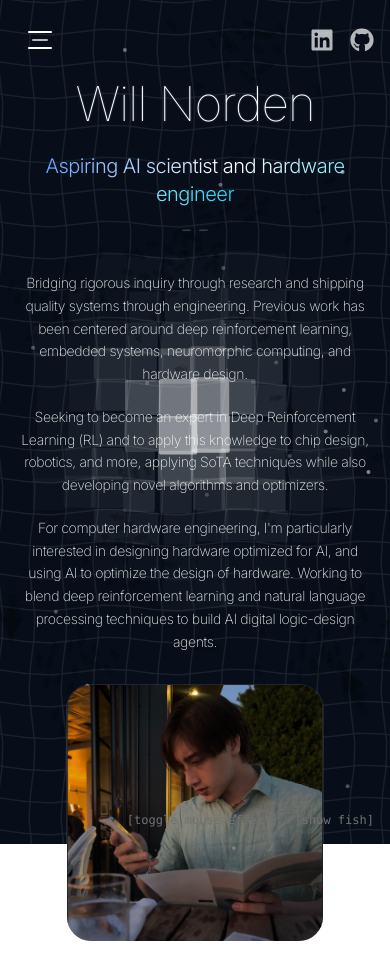
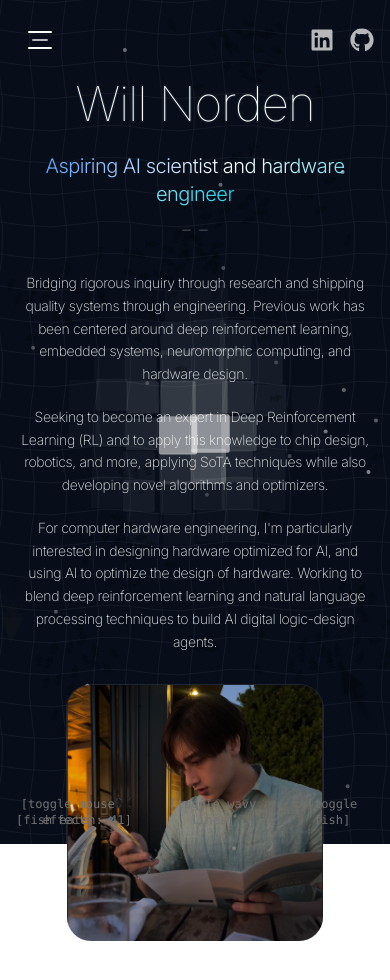
Before and after one commit to WillForEternity/PersonalWebsite, a React (Vite) app: page / in a window 390 px wide. Shown: the top 980 px of the page. Built offline with nearby package versions, Linux system fonts and the light colour scheme; the HTML template or start-up script is replaced by a standard one.

Commit message:
added fish toggle state and removed buggy button in writings section

```diff
--- a/src/App.jsx
+++ b/src/App.jsx
@@ -11,8 +11,10 @@ function App() {
   const [currentView, setCurrentView] = useState('home');
   const [selectedArticle, setSelectedArticle] = useState(null); // For article view
   const [isMouseEffectEnabled, setIsMouseEffectEnabled] = useState(true);
-  const [isFishEffectEnabled, setIsFishEffectEnabled] = useState(true);
-  const [areFishHidden, setAreFishHidden] = useState(true);
+  const [areWavyLinesEnabled, setAreWavyLinesEnabled] = useState(true);
+  // Fish visibility cycles: dark -> visible -> disappeared -> dark
+  const [fishVisibility, setFishVisibility] = useState('dark');
+  const [fishEatenCount, setFishEatenCount] = useState(0);
   const [isContentVisible, setIsContentVisible] = useState(false);
 
   useEffect(() => {
@@ -84,10 +86,19 @@ function App() {
   return (
     <div className="relative min-h-screen text-neutral-300 antialiased selection:bg-cyan-300 selection:text-cyan-900">
       {/* Hide wavy grid background in writings mode */}
-      {!isInWritingsMode && <Background isEffectEnabled={isMouseEffectEnabled} />}
+      {!isInWritingsMode && (
+        <Background
+          isEffectEnabled={isMouseEffectEnabled}
+          areWavyLinesEnabled={areWavyLinesEnabled}
+        />
+      )}
       {/* Show a simple dark background when in writings mode (no grid) */}
       {isInWritingsMode && <div className="fixed inset-0 bg-[#070e1a]" style={{ zIndex: 0 }} />}
-      <FishBackground isEffectEnabled={isFishEffectEnabled} areFishHidden={areFishHidden} />
+      <FishBackground
+        isEffectEnabled={fishVisibility !== 'off'}
+        areFishHidden={fishVisibility === 'dark'}
+        onFishEaten={() => setFishEatenCount((c) => c + 1)}
+      />
 
       {/* Main content layer */}
       <div className="relative z-10">
@@ -108,11 +119,26 @@ function App() {
           [toggle mouse effect]
         </button>
         <button
-          onClick={() => setAreFishHidden(!areFishHidden)}
+          onClick={() => setAreWavyLinesEnabled(!areWavyLinesEnabled)}
           className="text-neutral-500 hover:text-white text-xs font-mono transition-colors duration-200"
         >
-          [{areFishHidden ? 'show fish' : 'hide fish'}]
+          [toggle wavy lines]
         </button>
+        <button
+          onClick={() =>
+            setFishVisibility((prev) =>
+              prev === 'dark' ? 'visible' : prev === 'visible' ? 'off' : 'dark'
+            )
+          }
+          className="text-neutral-500 hover:text-white text-xs font-mono transition-colors duration-200"
+        >
+          [toggle fish]
+        </button>
+      </div>
+
+      {/* Fish eaten counter */}
+      <div className="fixed bottom-4 left-4 z-50 text-neutral-500 text-xs font-mono">
+        [fish eaten: {fishEatenCount}]
       </div>
     </div>
   );
--- a/src/components/ArticleView.jsx
+++ b/src/components/ArticleView.jsx
@@ -187,34 +187,8 @@ const ArticleView = ({ article, onBack }) => {
 
   return (
     <div className="min-h-screen relative z-10">
-      {/* Top navigation bar - positioned to avoid hamburger menu */}
-      <motion.div
-        initial={{ opacity: 0, y: -20 }}
-        animate={{ opacity: 1, y: 0 }}
-        transition={{ duration: 0.4 }}
-        className="fixed top-0 left-0 right-0 z-30 px-4 sm:px-8 py-4 sm:py-6"
-      >
-        {/* Offset to avoid hamburger menu (left side) */}
-        <div className="ml-16 sm:ml-20">
-          <button
-            onClick={onBack}
-            className="group flex items-center gap-2 text-white/60 hover:text-white transition-colors duration-200"
-          >
-            <svg
-              className="w-5 h-5 group-hover:-translate-x-1 transition-transform duration-200"
-              fill="none"
-              viewBox="0 0 24 24"
-              stroke="currentColor"
-            >
-              <path strokeLinecap="round" strokeLinejoin="round" strokeWidth={1.5} d="M15 19l-7-7 7-7" />
-            </svg>
-            <span className="text-sm font-light">Back to Writings</span>
-          </button>
-        </div>
-      </motion.div>
-
       {/* Article content */}
-      <div className="px-4 sm:px-8 pt-24 sm:pt-32 pb-20 sm:pb-32">
+      <div className="px-4 sm:px-8 pt-24 sm:pt-28 pb-20 sm:pb-32">
         <motion.article
           initial={{ opacity: 0, y: 30 }}
           animate={{ opacity: 1, y: 0 }}
@@ -329,23 +303,7 @@ const ArticleView = ({ article, onBack }) => {
             })}
           </div>
 
-          {/* Article footer */}
-          <footer className="mt-16 sm:mt-20 pt-8 border-t border-white/10">
-            <button
-              onClick={onBack}
-              className="group flex items-center gap-2 text-white/50 hover:text-cyan-400 transition-colors duration-200"
-            >
-              <svg
-                className="w-4 h-4 group-hover:-translate-x-1 transition-transform duration-200"
-                fill="none"
-                viewBox="0 0 24 24"
-                stroke="currentColor"
-              >
-                <path strokeLinecap="round" strokeLinejoin="round" strokeWidth={1.5} d="M15 19l-7-7 7-7" />
-              </svg>
-              <span className="text-sm">Back to all writings</span>
-            </button>
-          </footer>
+          <div className="mt-16 sm:mt-20 pt-8 border-t border-white/10" />
         </motion.article>
       </div>
     </div>
--- a/src/components/Background.jsx
+++ b/src/components/Background.jsx
@@ -1,6 +1,6 @@
 import React, { useEffect, useRef, useState, useMemo, useCallback } from 'react';
 
-const Background = ({ isEffectEnabled = true }) => {
+const Background = ({ isEffectEnabled = true, areWavyLinesEnabled = true }) => {
   const svgRef = useRef(null);
   // Use separate x/y state to avoid Safari's object comparison issues with useMemo
   const [mousePosX, setMousePosX] = useState(typeof window !== 'undefined' ? window.innerWidth / 2 : 0);
@@ -270,7 +270,8 @@ const Background = ({ isEffectEnabled = true }) => {
 
     // Performance: only iterate squares near the cursor (others are always opacity ~0 anyway).
     // This is especially important on Safari, which tends to repaint large SVG trees more slowly.
-    const maxEffectRadius = 175;
+    // Mouse effect radius (smaller = tighter / less spread out)
+    const maxEffectRadius = 120;
     const range = Math.ceil((maxEffectRadius + squareSize) / gridSpacing) + 3; // generous padding
     const centerCol = Math.floor(displayMousePosX / gridSpacing);
     const centerRow = Math.floor(displayMousePosY / gridSpacing);
@@ -313,17 +314,17 @@ const Background = ({ isEffectEnabled = true }) => {
         // 💡 DYNAMIC LIGHTING - Fast fade with dimmer outer rings
         let opacity = 0;
         let scale = 1;
-        if (distance < 35) {
+        if (distance < 24) {
           opacity = 0.6; // Brighter core (was 0.5)
           scale = 1.2; // Slight scale up for closest squares
-        } else if (distance < 70) {
+        } else if (distance < 48) {
           opacity = 0.25; // Brighter inner ring (was 0.2)
           scale = 1.1;
-        } else if (distance < 105) {
+        } else if (distance < 72) {
           opacity = 0.12; // Brighter medium ring (was 0.08)
-        } else if (distance < 140) {
+        } else if (distance < 96) {
           opacity = 0.06; // Brighter far ring (was 0.04)
-        } else if (distance < 175) {
+        } else if (distance < 120) {
           opacity = 0.025; // Brighter edge (was 0.015)
         }
 
@@ -347,15 +348,15 @@ const Background = ({ isEffectEnabled = true }) => {
               Math.pow(finalY + squareSize/2 - ripple.y, 2)
             );
 
-            // Ripple radius expands from 0 to 175px (matches max proximity zone) over duration
-            const rippleRadius = progress * 175;
+            // Ripple radius expands from 0 to maxEffectRadius (matches max proximity zone) over duration
+            const rippleRadius = progress * maxEffectRadius;
             const rippleThickness = 25; // How thick the ripple wave is
 
             // Check if square is within the ripple wave
             if (Math.abs(rippleDistance - rippleRadius) < rippleThickness) {
               // Calculate ripple intensity (much stronger at center, dramatic falloff)
               const wavePosition = Math.abs(rippleDistance - rippleRadius) / rippleThickness;
-              const centerFalloff = 1 - (rippleRadius / 175); // Stronger near click center
+              const centerFalloff = 1 - (rippleRadius / maxEffectRadius); // Stronger near click center
               const edgeFalloff = Math.pow(1 - wavePosition, 2); // Quadratic falloff from wave center
               const timeFalloff = 1 - Math.pow(progress, 0.6); // Much faster fade over time
 
@@ -402,7 +403,11 @@ const Background = ({ isEffectEnabled = true }) => {
 
   return (
     <div className="fixed inset-0 w-full h-full overflow-hidden bg-gray-950 cursor-none touch-none" style={{ backgroundColor: '#070e1a' }}>
-      <svg ref={svgRef} className="absolute inset-0 w-full h-full opacity-10" xmlns="http://www.w3.org/2000/svg">
+      <svg
+        ref={svgRef}
+        className={`absolute inset-0 w-full h-full transition-opacity duration-300 ${areWavyLinesEnabled ? 'opacity-10' : 'opacity-0'}`}
+        xmlns="http://www.w3.org/2000/svg"
+      >
         <defs>
           <pattern id="waving-grid" width="128" height="128" patternUnits="userSpaceOnUse">
             {[0, 32, 64, 96, 128].map((x, index) => (
@@ -411,7 +416,7 @@ const Background = ({ isEffectEnabled = true }) => {
                 d={`M ${x} 0 L ${x} 160`}
                 fill="none"
                 stroke="rgba(255,255,255,0.7)"
-                strokeWidth="1.5"
+                strokeWidth="0.7"
                 transform={`translate(${x} 0) rotate(90)`}
               />
             ))}
@@ -421,7 +426,7 @@ const Background = ({ isEffectEnabled = true }) => {
                 d={`M 0 ${y} L 160 ${y}`}
                 fill="none"
                 stroke="rgba(255,255,255,0.7)"
-                strokeWidth="1.5"
+                strokeWidth="0.7"
                 transform={`translate(0 ${y})`}
               />
             ))}
```
Also changed, not shown: src/components/FishBackground.jsx (+61 -1 lines).
